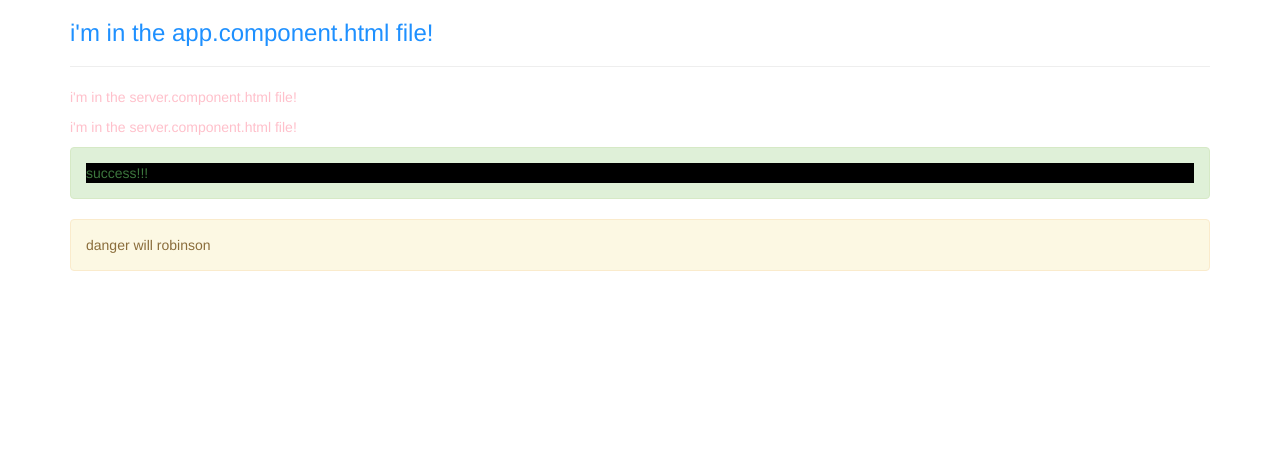
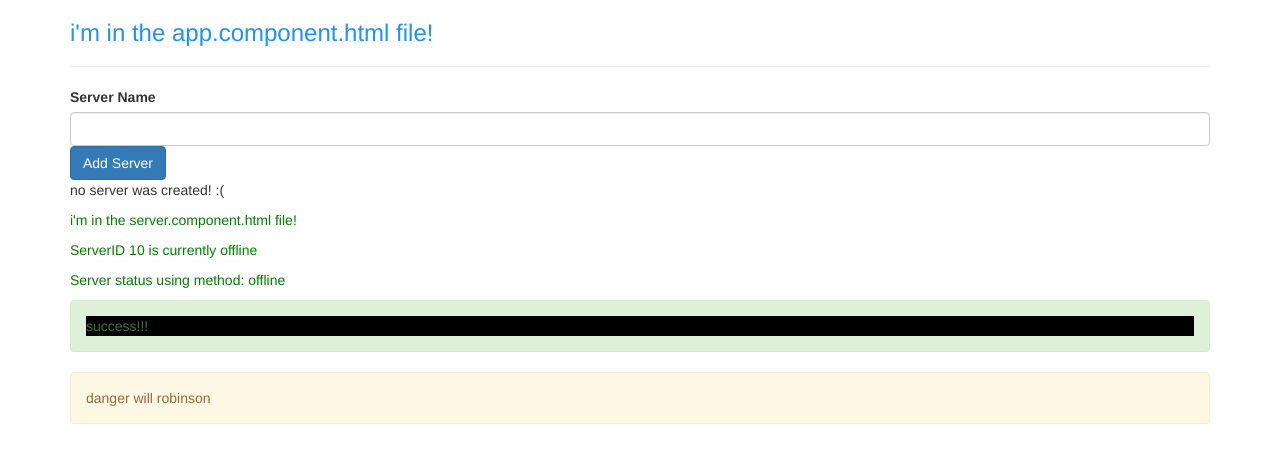
Before and after one commit to jyk88/udemy_angular4, an Angular app: page / in a window 1280 px wide. Shown: the top 462 px of the page. Built offline with nearby package versions, Linux system fonts and the light colour scheme.

Commit message:
end of day, section 2 lecture 27/28

```diff
--- a/src/app/server/server.component.css
+++ b/src/app/server/server.component.css
@@ -1,3 +1,3 @@
 p {
-    color: pink;
+    color: green;
 }
--- a/src/app/server/server.component.html
+++ b/src/app/server/server.component.html
@@ -1 +1,4 @@
 <p>i'm in the server.component.html file!</p>
+<p>ServerID {{ serverId }} is currently {{ serverStatus }} </p>
+
+<p>Server status using method: {{ getServerStatus() }}</p>
--- a/src/app/server/server.component.ts
+++ b/src/app/server/server.component.ts
@@ -12,5 +12,9 @@ in the index.html file
 
 // decorator : enhance your component "class"
 export class ServerComponent {
-
+    serverId: number = 10;
+    serverStatus: string = 'offline';
+    getServerStatus() {
+        return this.serverStatus;
+    }
 }
--- a/src/app/servers/servers.component.html
+++ b/src/app/servers/servers.component.html
@@ -1,8 +1,22 @@
 <!--
-    hint
+    hints
     - because servers.component.html really only references
     server.component.html, and this component only really looks at
     server.component.css, you must apply styling to
     server.component.css and reference it in styleUrl in
     server.component.ts file.
+
+    - you can bind html properties to boolean values (i.e. allowNewServer)
+    in ts, the constructor calls for timeout to allow the value to be true after 2 seconds
+    so it's disabled until 2 seconds later
+
+    - can pass in string interpolation as {{ xyz }} OR pass it in as an HTML attribute using [innerText] = "xyz"
 -->
+<label>Server Name</label>
+<input type="text" class="form-control" (input)="onUpdateServerName($event)">
+<button class="btn btn-primary" [disabled]="!allowNewServer" (click)="onCreateServer()">
+    Add Server
+</button>
+<!-- <p [innerText]="allowNewServer"></p> -->
+<p>{{ serverCreationStatus }}</p>
+<app-server></app-server>
--- a/src/app/servers/servers.component.ts
+++ b/src/app/servers/servers.component.ts
@@ -4,14 +4,28 @@ import { Component, OnInit } from '@angular/core';
 
 @Component({
   selector: 'app-servers',
-  template: `<app-server></app-server><app-server></app-server>`,
+  templateUrl: './servers.component.html',
   styleUrls: ['./servers.component.css']
 })
 export class ServersComponent implements OnInit {
 
-  constructor() { }
+  allowNewServer = false;
+  serverCreationStatus = 'no server was created! :(';
+
+  constructor() {
+    setTimeout(() => {
+      this.allowNewServer = true;
+    }, 2000)
+  }
 
   ngOnInit() {
   }
 
+  onCreateServer()  {
+    this.serverCreationStatus = 'server was created!'
+  }
+
+  onUpdateServerName() {
+
+  }
 }
```
